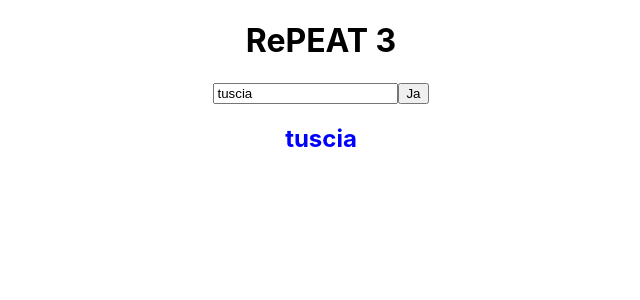
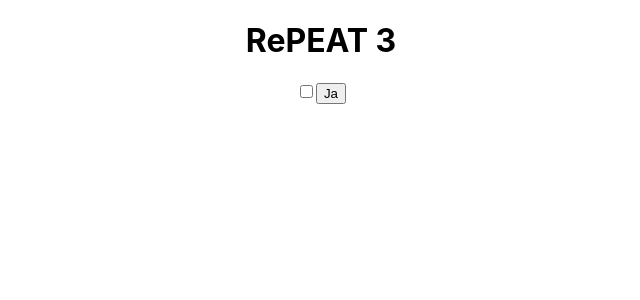
Before and after one commit to A-Kija/pimpackiukai, a React (Create React App) app in the folder r1/: page / in a window 1280 px wide. Shown: the top 300 px of the page, without its empty margins (319-959 px from the left). Built offline with nearby package versions, Linux system fonts and the light colour scheme.

Commit message:
kvadratas

```diff
--- a/r1/src/App.jsx
+++ b/r1/src/App.jsx
@@ -7,16 +7,16 @@ import B from './Components/B';
 function App() {
 
   const virvute = duomenys => {
-    setMelynosRaides(duomenys)
+    setKvadratoSpalva(duomenys ? 'green' : 'blue')
   }
 
-  const [melynosRaides, setMelynosRaides] = useState('tuscia');
+  const [kvadratoSpalva, setKvadratoSpalva] = useState('tuscia');
   return (
     <div className="App">
         <h1>RePEAT 3</h1>
 
         <A virvute={virvute}></A>
-        <B melynosRaides={melynosRaides}></B>
+        <B kvadratoSpalva={kvadratoSpalva}></B>
 
     </div>
   );
--- a/r1/src/Components/A.jsx
+++ b/r1/src/Components/A.jsx
@@ -2,22 +2,19 @@ import { useState } from "react";
 
 function A({virvute}) {
 
-    const [laukelioReiksme, setlaukelioReiksme] = useState('tuscia');
+    const [laukelioReiksme, setlaukelioReiksme] = useState(false);
 
-
-    const keistiReiksme = e => {
-        setlaukelioReiksme(e.target.value);
-
+    const keistiReiksme = () => {
+        setlaukelioReiksme(c => !c);
     }
 
     const but = () => {
         virvute(laukelioReiksme);
     }
 
-
     return (
         <>
-            <input type="text" value={laukelioReiksme} onChange={keistiReiksme}></input>
+            <input type="checkbox" checked={laukelioReiksme} onChange={keistiReiksme}></input>
             <button onClick={but}>Ja</button>
         </>
     )
--- a/r1/src/Components/B.jsx
+++ b/r1/src/Components/B.jsx
@@ -1,9 +1,8 @@
 
-function B({melynosRaides}) {
-
+function B({kvadratoSpalva}) {
 
     return (
-        <h2 style={{color: 'blue'}}>{melynosRaides}</h2>
+        <h2 className="kv" style={{background: kvadratoSpalva}}></h2>
 
     )
 
```
